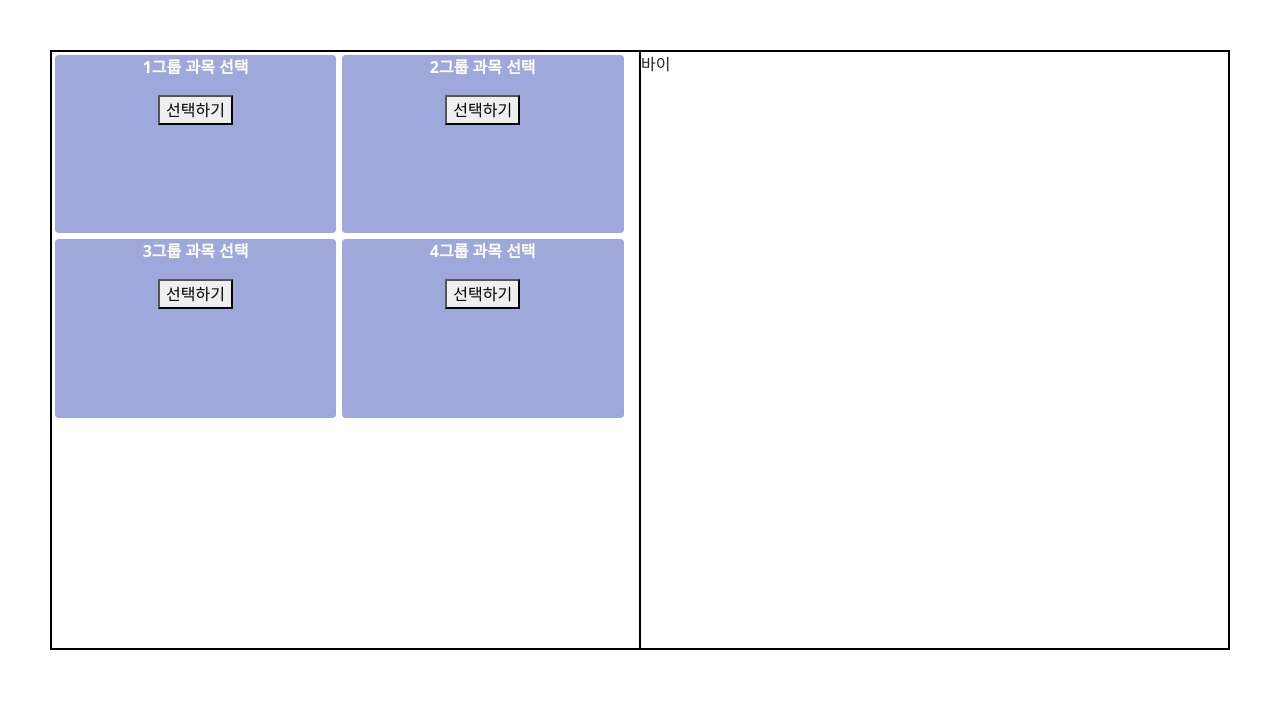
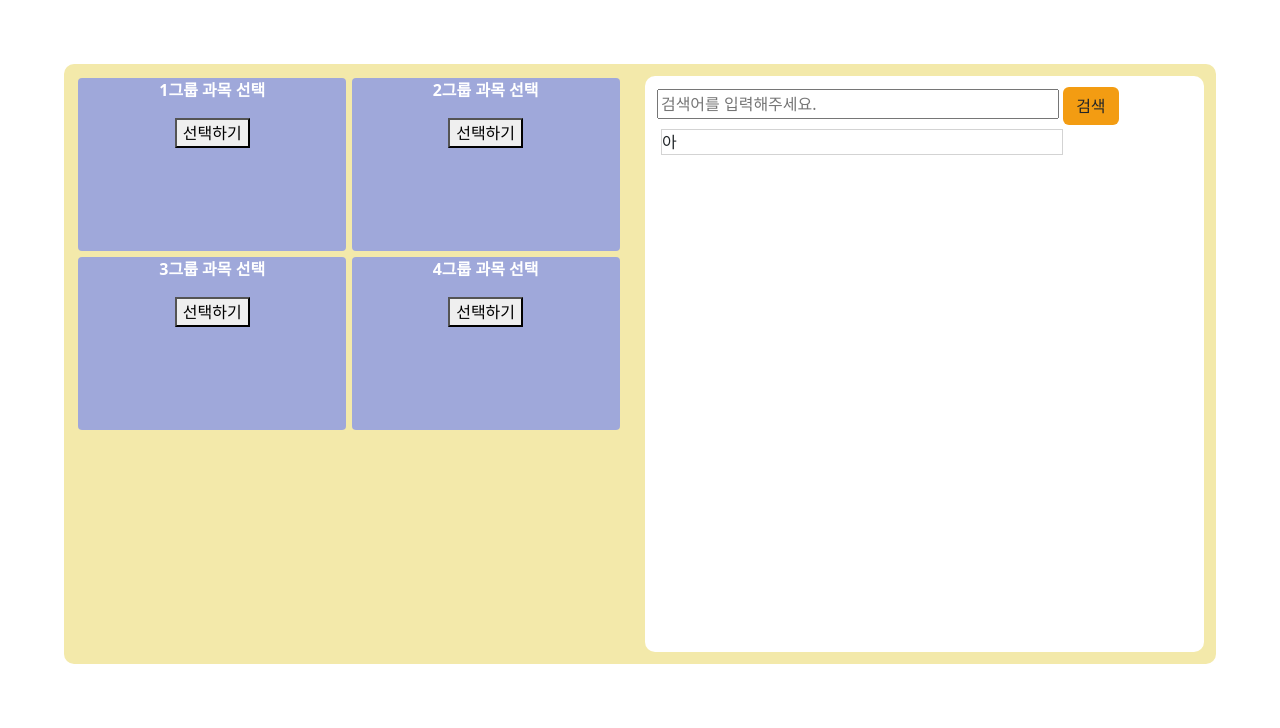
Before and after one commit to HICC-Presentation-Contest/O5, a Python web app: template Project/my_time_table_page/templates/my_time_table_page/makingNewTimeTable.html in a window 1280 px wide. Shown: the part 80-808 px from the top of the page. Before the commit the page ends 730 px from the top, so only its background shows below. Run offline with Jinja, Linux system fonts and the light colour scheme; the template is opened without the code that fills it, so the values that code supplies are empty.

Commit message:
Feat: makingNewTImeTalble 페이지 검색하기와 디자인 구현

```diff
--- a/Project/my_time_table_page/static/css/makingNewTimeTable.css
+++ b/Project/my_time_table_page/static/css/makingNewTimeTable.css
@@ -1,13 +1,4 @@
-#makingTimeTableBox {
-  border: solid black 1px;
 
-  height: 75vh;
-  margin: 50px;
-}
-#makingTimeTableBox > div {
-  border: solid black 1px;
-
-}
 
 .classbox{
   flex-direction: column;
@@ -19,3 +10,36 @@
   background-color: #9FA8DA;
   text-align: center;
 }
+
+#makingTimeTableBox {
+  border-radius: 10px;
+
+  height: 75vh;
+  margin: 5%;
+  background-color: rgb(243, 233, 170);
+}
+#makingTimeTableBox_InnerTimeTable{
+
+  margin: 1%;
+  overflow-y:scroll;
+}
+
+#makingTimeTableBox_SearchBox{
+  background-color: white;
+  margin: 1%;
+  margin-left: 0;
+  border-radius: 10px;
+  padding: 1%;
+}
+
+#textSearchBox > div {
+  display:inline-block;
+}
+
+#searchButton {
+  background-color: rgb(243, 156, 18);
+}
+
+#resultBox{
+  border: solid lightgray 1px;
+}
--- a/Project/my_time_table_page/templates/my_time_table_page/makingNewTimeTable.html
+++ b/Project/my_time_table_page/templates/my_time_table_page/makingNewTimeTable.html
@@ -53,11 +53,20 @@
              <button type = "button" text-right>선택하기</button>
          </div>
 
+     </div>
+    <div id ="makingTimeTableBox_SearchBox" class= "w-50">
+        <div id = "textSearchBox">
+            <div class="w-75">
+             <input class="w-100" type="text" placeholder="검색어를 입력해주세요.">
+            </div>
+            <div >
+                 <button id = "searchButton" type="button" class="btn ">검색</button>
+            </div>
+        </div>
+        <div id="resultBox" class="m-1 w-75">
+            아
+        </div>
 
-
-     </div>
-     <div class= "w-50">
-         바이
      </div>
 </div>
 
```
